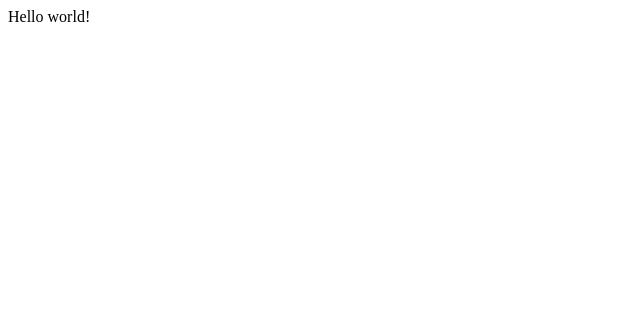
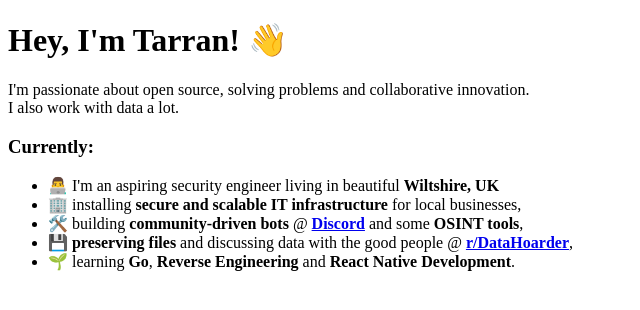
Before and after one commit to tarranprior/personal-site, a Gatsby site: page / in a window 1280 px wide. Shown: the whole page, without its empty margins (0-640 px from the left). Built offline with nearby package versions, Linux system fonts and the light colour scheme; Gatsby itself is replaced by a stand-in of ours.

Commit message:
🔧 Update personal-site/: Initial markup, add Layout component

```diff
--- /dev/null
+++ b/src/components/Layout.js
@@ -0,0 +1,11 @@
+import React from 'react';
+
+const Layout = (props) => {
+    return (
+      <>
+        {props.children}
+      </>
+    )
+  };
+
+  export default Layout;
--- a/src/pages/index.js
+++ b/src/pages/index.js
@@ -1,5 +1,23 @@
-import React from "react"
+import React from "react";
+import Layout from '../components/Layout';
 
 export default function Home() {
-  return <div>Hello world!</div>
-}
+  return (
+    <div class="container">
+      <Layout>
+        <main>
+          <h1>Hey, I'm Tarran! 👋</h1>
+          <p>I'm passionate about open source, solving problems and collaborative innovation.<br/>I also work with data a lot.</p>
+          <h3>Currently:</h3>
+          <ul>
+            <li>👨‍💻 I'm an aspiring security engineer living in beautiful <b>Wiltshire, UK</b></li>
+            <li>🏢 installing <b>secure and scalable IT infrastructure</b> for local businesses,</li>
+            <li>🛠️ building <b>community-driven bots</b> @ <b><a href="https://discord.com/" target="_blank" rel="noreferrer">Discord</a></b> and some <b>OSINT tools</b>,</li>
+            <li>💾 <b>preserving files</b> and discussing data with the good people @ <b><a href="https://old.reddit.com/r/DataHoarder" target="_blank" rel="noreferrer">r/DataHoarder</a></b>,</li>
+            <li>🌱 learning <b>Go</b>, <b>Reverse Engineering</b> and <b>React Native Development</b>.</li>
+          </ul>
+        </main>
+      </Layout>
+    </div>
+  )
+};
```
Also changed, not shown: src/styles/GlobalStyles.js (added).
